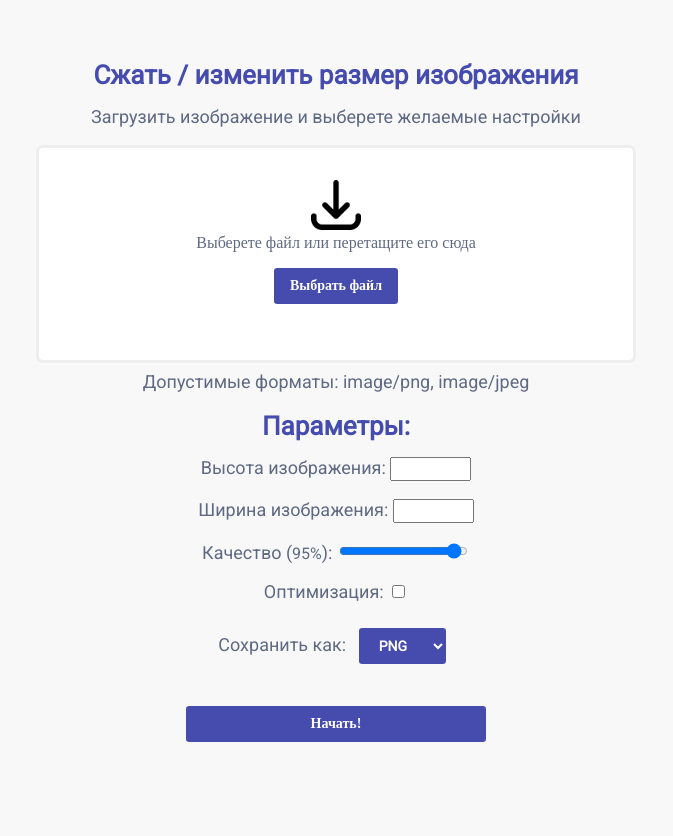
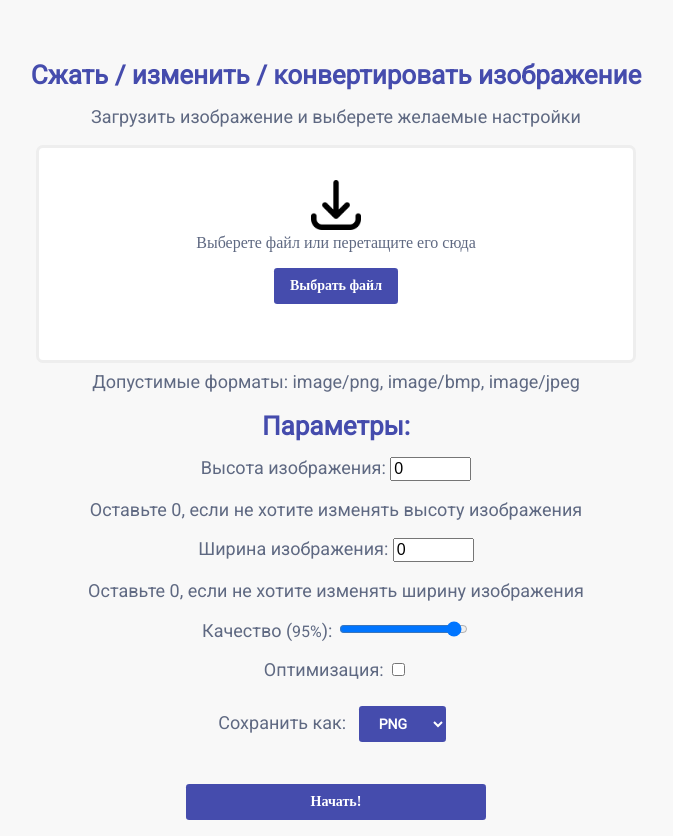
Before and after one commit to KalbinVV/image-service, a Flask app: page / in a window 1280 px wide. Shown: the whole page, without its empty margins (304-977 px from the left). Before the commit the page ends 742 px from the top, so only its background shows below. Run offline with Flask 3, Linux system fonts and the light colour scheme.

Commit message:
Рефакторинг, мелкие изменения, новые форматы, возможность не изменять разрешение изображения

```diff
--- a/static/scripts/app.js
+++ b/static/scripts/app.js
@@ -43,7 +43,7 @@ $(document).ready(function(){
     }
   })
 
-  const allowedFileFormats = ['png', 'jpg']
+  const allowedFileFormats = ['png', 'jpg', 'bmp']
 
   $('#file-upload').change(function(e){
     const uploadedFile = this.files[0]
@@ -78,13 +78,13 @@ $(document).ready(function(){
 
     const width = $('#width_input').val()
 
-    if(width <= 0 || width > MAX_ALLOWED_WIDTH) {
+    if(width < 0 || width > MAX_ALLOWED_WIDTH) {
         return;
     }
 
     const height = $('#height_input').val()
 
-    if (height <= 0 || height > MAX_ALLOWED_HEIGHT){
+    if (height < 0 || height > MAX_ALLOWED_HEIGHT){
         return;
     }
 
--- a/templates/404.html
+++ b/templates/404.html
@@ -3,7 +3,7 @@
 <head>
     <meta charset="utf-8">
     <meta name="viewport" content="width=device-width, initial-scale=1">
-    <title>Сжать / изменить размер изображения</title>
+    <title>Сжать / изменить / конвертировать изображение</title>
     <link rel="stylesheet" href="{{ url_for('static',filename='styles/app.css') }}">
     <link type="image/x-icon" href="{{ url_for('static',filename='images/favicon.ico') }}" rel="shortcut icon">
 </head>
--- a/templates/index.html
+++ b/templates/index.html
@@ -3,11 +3,11 @@
 <head>
     <meta charset="utf-8">
     <meta name="viewport" content="width=device-width, initial-scale=1">
-    <title>Сжать / изменить размер изображения</title>
+    <title>Сжать / изменить / конвертировать изображение</title>
     <link rel="stylesheet" href="{{ url_for('static',filename='styles/app.css') }}">
     <link type="image/x-icon" href="{{ url_for('static',filename='images/favicon.ico') }}" rel="shortcut icon">
 </head>
-<h2>Сжать / изменить размер изображения</h2>
+<h2>Сжать / изменить / конвертировать изображение</h2>
 <p class="form-title">Загрузить изображение и выберете желаемые настройки</p>
 
 <form id="file-upload-form" class="uploader">
@@ -34,14 +34,17 @@
     <p>Допустимые форматы: {{ allowed_formats }}</p>
     <h2>Параметры:</h2>
 
-    <p>Высота изображения: <input type="number" min="1" max="2000" id="width_input" required></p>
-    <p>Ширина изображения: <input type="number" min="1" max="2000" id="height_input" required></p>
+    <p>Высота изображения: <input type="number" min="0" max="2000" value="0" id="width_input" required></p>
+      <p>Оставьте 0, если не хотите изменять высоту изображения</p>
+    <p>Ширина изображения: <input type="number" min="0" max="2000" value="0" id="height_input" required></p>
+      <p>Оставьте 0, если не хотите изменять ширину изображения</p>
     <p>Качество (<span id="quality-value">95%</span>): <input type="range" id="quality-input" name="quality" min="1" max="100" value=95 /></p>
     <p>Оптимизация: <input type='checkbox' name='optimisation-enabled' id='optimisation-checkbox'></p>
 
     <p>Сохранить как: <select class="btn btn-primary" id="result-format">
         <option value="png">PNG</option>
         <option value="jpeg">JPEG</option>
+        <option value="bmp">BMP</option>
       </select>
     </p>
   </div>
--- a/templates/please-wait.html
+++ b/templates/please-wait.html
@@ -3,7 +3,7 @@
 <head>
     <meta charset="utf-8">
     <meta name="viewport" content="width=device-width, initial-scale=1">
-    <title>Сжать / изменить размер изображения</title>
+    <title>Сжать / изменить / конвертировать изображение</title>
     <link rel="stylesheet" href="{{ url_for('static',filename='styles/app.css') }}">
     <link type="image/x-icon" href="{{ url_for('static',filename='images/favicon.ico') }}" rel="shortcut icon">
 </head>
```
Also changed, not shown: api.py (+8 -0 lines), config.py (+4 -4 lines).
